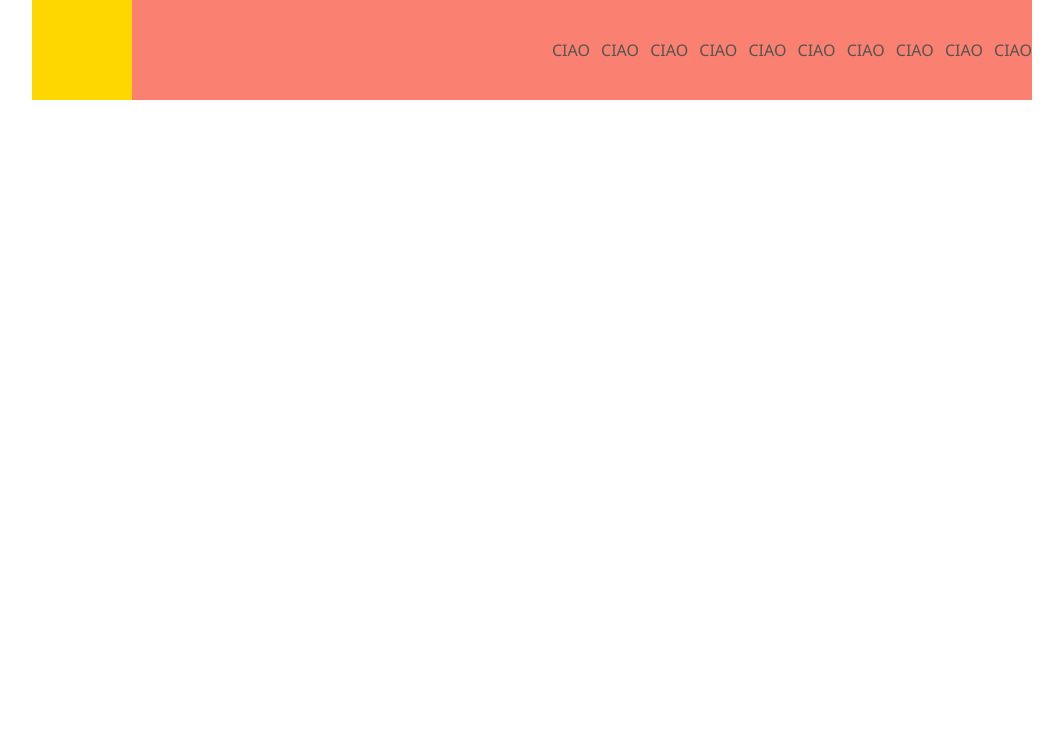
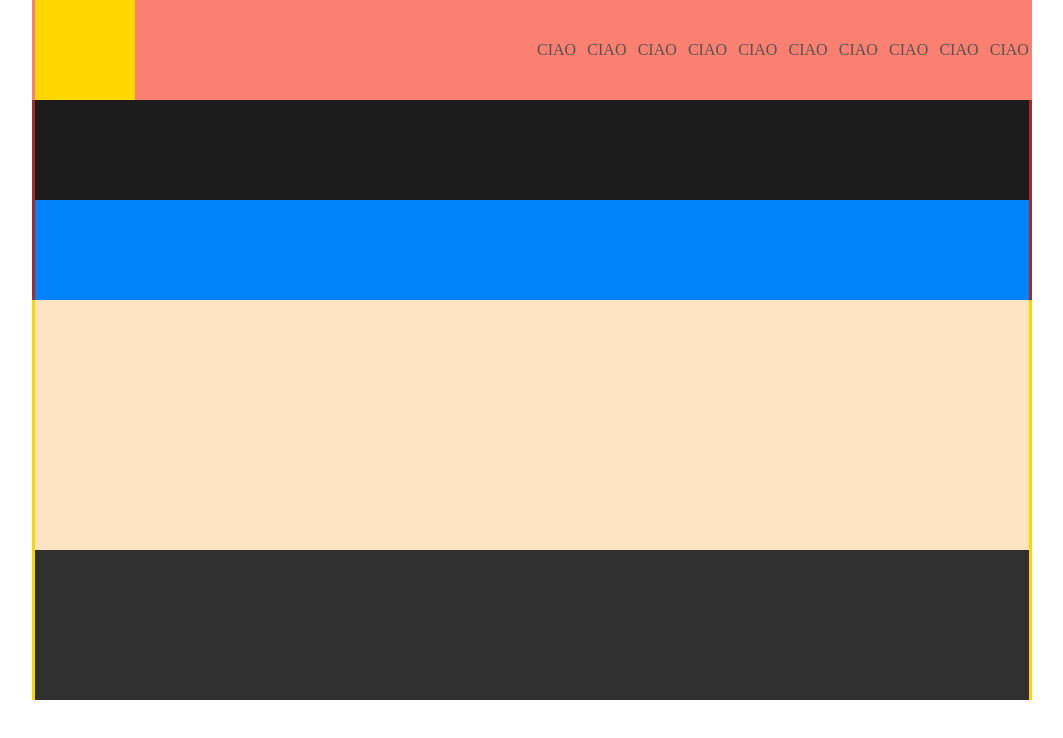
Before and after one commit to Domenic0Ferrari/vite-comics, a Vue app: page / in a window 1280 px wide. Shown: the top 738 px of the page, without its empty margins (108-1171 px from the left). Built offline with nearby package versions, Linux system fonts and the light colour scheme.

Commit message:
add _reset.scss and general.scss

```diff
--- a/src/App.vue
+++ b/src/App.vue
@@ -17,11 +17,6 @@ export default {
   <ComicFooter />
 </template>
 
-<style>
-* {
-  margin: 0;
-  padding: 0;
-  box-sizing: border-box;
-  font-family: 'Segoe UI', Tahoma, Geneva, Verdana, sans-serif;
-}
+<style lang="scss">
+@use './assets/style/general.scss' as *;
 </style>
--- /dev/null
+++ b/src/assets/style/general.scss
@@ -0,0 +1 @@
+@use './partials/reset';
--- /dev/null
+++ b/src/assets/style/partials/_reset.scss
@@ -0,0 +1,5 @@
+* {
+    margin: 0;
+    padding: 0;
+    box-sizing: border-box;
+}
--- a/src/components/ComicFooter.vue
+++ b/src/components/ComicFooter.vue
@@ -1,6 +1,30 @@
 <script>
 </script>
 
-<template></template>
+<template>
+    <footer>
+        <div class="container">
+            <div class="footer_top"></div>
+            <div class="footer_bottom"></div>
+        </div>
+    </footer>
+</template>
 
-<style lang="scss" scoped></style>
+<style lang="scss" scoped>
+.container {
+    max-width: 1000px;
+    padding-inline: 0.2rem;
+    background-color: gold;
+    margin-inline: auto;
+
+    .footer_top {
+        height: 250px;
+        background-color: bisque;
+    }
+
+    .footer_bottom {
+        height: 150px;
+        background-color: #303030;
+    }
+}
+</style>
--- a/src/components/ComicHeader.vue
+++ b/src/components/ComicHeader.vue
@@ -42,12 +42,14 @@
 </template>
 
 <style lang="scss" scoped>
+@use './../assets/style/general.scss' as *;
+
 header {
     background-color: white;
 
     .container {
         max-width: 1000px;
-        height: 100px;
+        padding-inline: 0.2rem;
         background-color: salmon;
         margin-inline: auto;
         display: flex;
@@ -56,7 +58,7 @@ header {
     }
 
     .quadrato {
-        height: 100%;
+        height: 100px;
         width: 100px;
         background-color: gold;
     }
@@ -71,7 +73,7 @@ header {
             color: #585350;
 
             &:hover {
-                color: blue;
+                color: #0282F9;
             }
         }
     }
--- a/src/components/ComicMain.vue
+++ b/src/components/ComicMain.vue
@@ -1,6 +1,28 @@
 <script>
 </script>
 
-<template></template>
+<template>
+    <div class="container">
+        <div class="main_top"></div>
+        <div class="main_bottom"></div>
+    </div>
+</template>
 
-<style lang="scss" scoped></style>
+<style lang="scss" scoped>
+.container {
+    max-width: 1000px;
+    padding-inline: 0.2rem;
+    background-color: brown;
+    margin-inline: auto;
+
+    .main_top {
+        height: 100px;
+        background-color: #1C1C1C;
+    }
+
+    .main_bottom {
+        height: 100px;
+        background-color: #0282F9;
+    }
+}
+</style>
```
